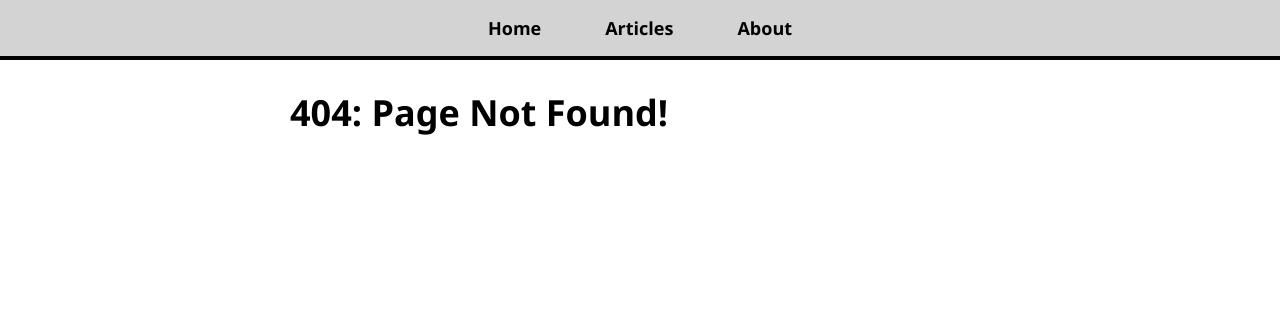
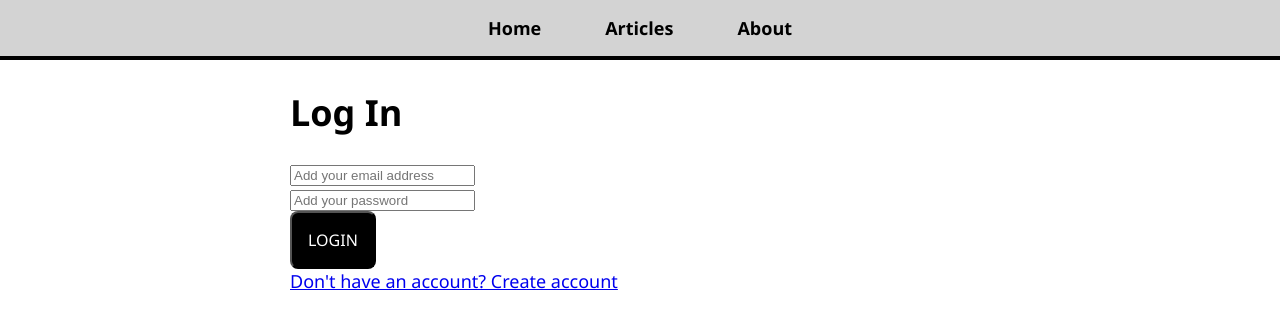
Before and after one commit to TharushaPerera27070/ScriptWired-, a React (Create React App) app in the folder blog-frontend/: page /login in a window 1280 px wide. Before the commit this address had no page. Shown: the top 328 px of the page. Built offline with nearby package versions, Linux system fonts and the light colour scheme.

Commit message:
Login Page done!
with firebase authentication

```diff
--- a/blog-frontend/src/App.js
+++ b/blog-frontend/src/App.js
@@ -6,6 +6,8 @@
 import ArticlePage from './pages/article_page';
 import ArticleListPage from './pages/articles_list';
 import NotFoundPage from './pages/not_found_page';
+import LoginPage from './pages/login_page';
+import SignUpPage from './pages/signup_page';
 
 function App() {
   return (
@@ -14,6 +16,8 @@
       <NavBar/>
       <div id ="page-body">
         <Routes>
+        <Route path = "/login" element={<LoginPage />} />
+        <Route path = "/signup" element={<SignUpPage />} />
         <Route path = "/" element={<HomePage />} />
         <Route path = "/about" element={<AboutPage />} />
         <Route path = "/articles" element={<ArticleListPage />} />
--- a/blog-frontend/src/pages/login_page.js
+++ b/blog-frontend/src/pages/login_page.js
@@ -0,0 +1,44 @@
+import { useState } from "react";
+import { Link, useNavigate } from "react-router-dom";
+import { getAuth, signInWithEmailAndPassword } from "firebase/auth";
+
+const LoginPage = () => {
+    const [email, setEmail] = useState('');
+    const [password, setPassword] = useState('');
+    const [error, setError] = useState('');
+
+    const navigate = useNavigate();
+
+    const logIn = async() => {
+        try {
+          await signInWithEmailAndPassword(getAuth(), email, password); //Checks the entered email and password are correct
+          navigate('/');
+        }
+        catch (e) {
+          setError(e.message);
+        }
+    }
+
+    return(
+        <>
+        <h1>Log In</h1>
+        {error && <p className="error">{error}</p>}
+        <input
+            placeholder="Add your email address"
+            value={email}
+            onChange={e => setEmail(e.target.value)}/>
+        <br/>
+        <input
+            placeholder="Add your password"
+            value={password}
+            onChange={e => setPassword(e.target.value)}
+            type="password" />
+        <br/>
+        <button onClick={logIn}>LOGIN</button>
+        <br/>
+        <Link to="/signup">Don't have an account? Create account</Link>
+        </>
+    );
+}
+
+export default LoginPage;
--- a/blog-frontend/src/pages/signup_page.js
+++ b/blog-frontend/src/pages/signup_page.js
@@ -0,0 +1,7 @@
+const SignUpPage = () => {
+    return(
+        <h1>Create Your Account</h1>
+    );
+}
+
+export default SignUpPage;
```
